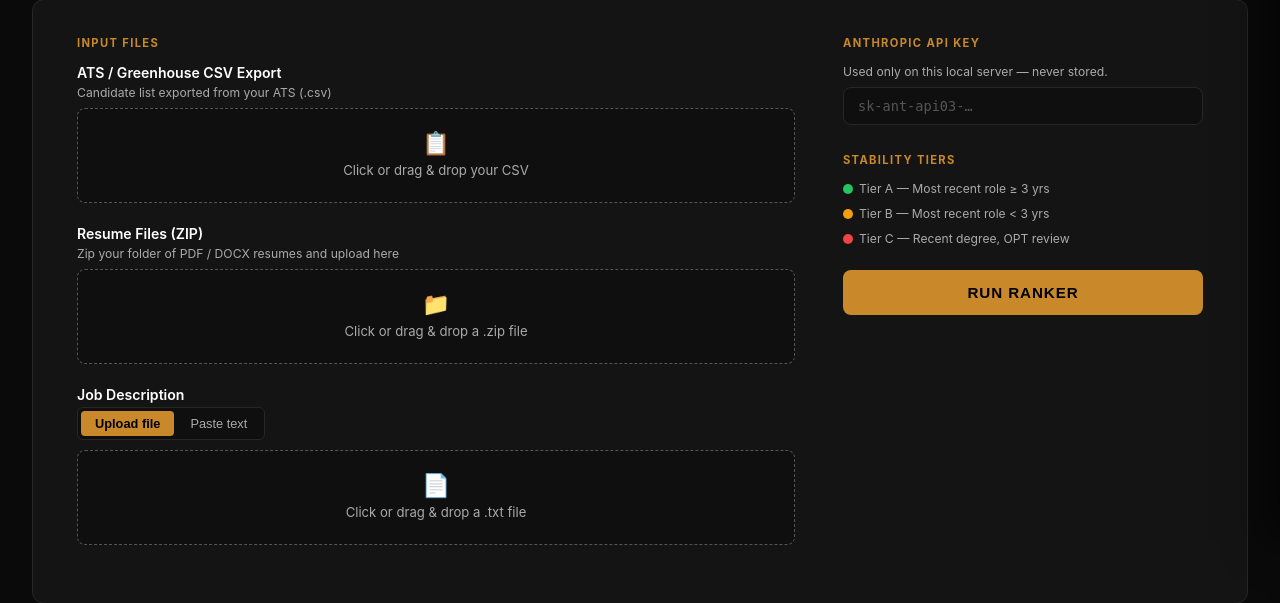
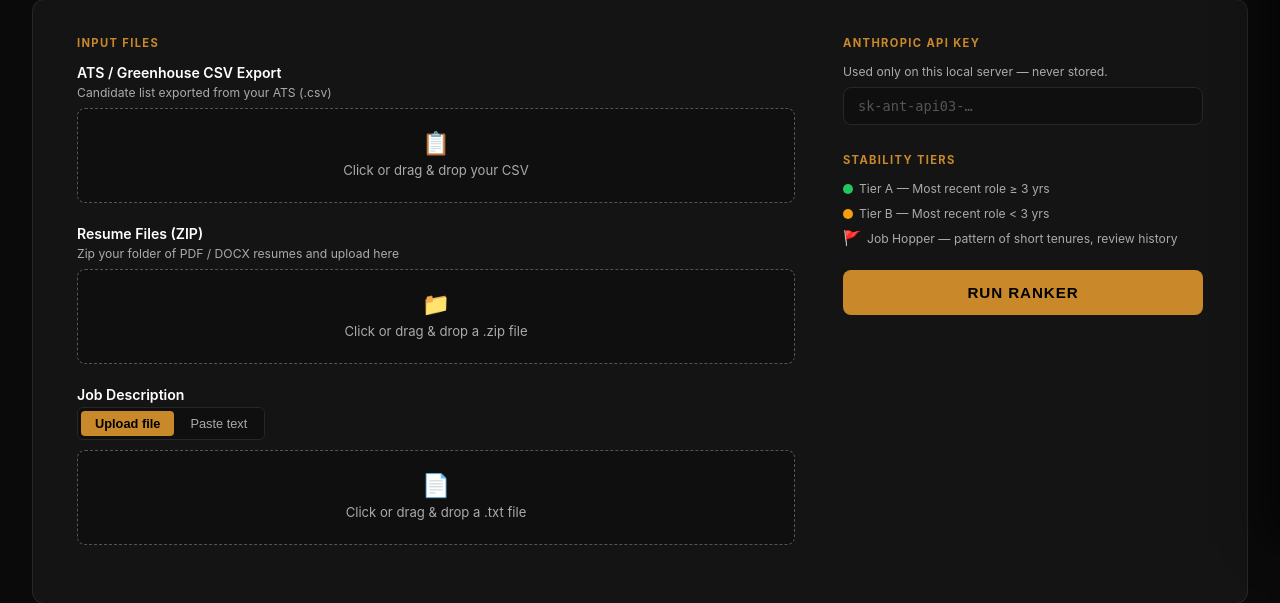
Before and after one commit to msavoy81/resume-ranker, a Flask app: page / in a window 1280 px wide. Shown: the part 258-861 px from the top of the page. Run offline with Flask 3, Linux system fonts and the light colour scheme.

Commit message:
Remove Tier C from UI, add Job Hopper flag display
- Stability Tiers legend: remove Tier C (OPT review), add 🚩 Job Hopper entry
- Card rendering: drop opt-card/OPT badge logic, add 🚩 Job Hopper badge on name
- Sort: remove Tier C, job hoppers sort last within tier (after fit score)
- Summary bar: replace Tier C / OPT review count with job hopper count
- Log parser regex: updated for new format (tier=[AB], L1/L2 scores, 🚩 flag)
- Stats object: tierC → jobHoppers throughout

https://claude.ai/code/session_01Bd3pSg1urTLw78MTuWAmsZ

```diff
--- a/templates/index.html
+++ b/templates/index.html
@@ -237,7 +237,7 @@
     .tier-dot { width: 10px; height: 10px; border-radius: 50%; flex-shrink: 0; }
     .tier-dot.t1 { background: #22C55E; }
     .tier-dot.t2 { background: #F59E0B; }
-    .tier-dot.t3 { background: #EF4444; }
+    .tier-dot.flag { font-size: 0.9rem; }
 
     /* ── Run button ──────────────────────────────────────────── */
     .run-btn {
@@ -724,7 +724,7 @@
         <div class="tier-legend" style="flex-direction:column;gap:10px;margin-bottom:24px;">
           <div class="tier-badge"><span class="tier-dot t1"></span><span>Tier A — Most recent role ≥ 3 yrs</span></div>
           <div class="tier-badge"><span class="tier-dot t2"></span><span>Tier B — Most recent role &lt; 3 yrs</span></div>
-          <div class="tier-badge"><span class="tier-dot t3"></span><span>Tier C — Recent degree, OPT review</span></div>
+          <div class="tier-badge"><span style="font-size:0.9rem;line-height:1;">🚩</span><span>Job Hopper — pattern of short tenures, review history</span></div>
         </div>
 
         <button type="submit" class="run-btn" id="run-btn">Run Ranker</button>
@@ -881,7 +881,7 @@ const progressTitle   = document.getElementById("progress-title");
 // Buffer of all parsed results — sorted and re-rendered on completion
 let _buffer = [];
 let currentJobId = null;
-const stats  = { total: 0, scored: 0, tierA: 0, tierB: 0, tierC: 0, noResume: 0 };
+const stats  = { total: 0, scored: 0, tierA: 0, tierB: 0, jobHoppers: 0, noResume: 0 };
 
 function showError(msg) {
   errorBanner.textContent = msg; errorBanner.style.display = "block";
@@ -890,9 +890,10 @@ function showError(msg) {
 
 // Parse a ranker.py log line → structured object or null
 function parseLogLine(text) {
-  const ok = text.match(/\[\s*(\d+)\/(\d+)\]\s+(.+?)\s+…\s+✓\s+tier=([ABC])\s+ny=([YN])\s+fit=([\d.]+)/);
+  const ok = text.match(/\[\s*(\d+)\/(\d+)\]\s+(.+?)\s+…\s+✓\s+tier=([AB])\s+ny=([YN])\s+L1=(\d+)\s+L2=(\d+)\s+fit=([\d.]+)(\s+🚩)?/);
   if (ok) return { kind: "ok", idx: +ok[1], total: +ok[2], name: ok[3],
-                   tier: ok[4], ny: ok[5] === "Y", fit: parseFloat(ok[6]) };
+                   tier: ok[4], ny: ok[5] === "Y", fit: parseFloat(ok[8]),
+                   jobHopper: !!ok[9] };
   const nr = text.match(/\[\s*(\d+)\/(\d+)\]\s+(.+?)\s+…\s+⚠/);
   if (nr) return { kind: "no_resume", idx: +nr[1], total: +nr[2], name: nr[3] };
   const er = text.match(/\[\s*(\d+)\/(\d+)\]\s+(.+?)\s+…\s+✗/);
@@ -902,17 +903,17 @@ function parseLogLine(text) {
 
 function fitClass(s) { return s >= 7 ? "fit-high" : s >= 4 ? "fit-mid" : "fit-low"; }
 
-// Sort: scored first (A→B→C, NY yes→no, fit desc), then no-resume/error
+// Sort: scored first (A→B, fit desc, job hoppers last within tier), then no-resume/error
 function rankSort(a, b) {
-  const t = {A:0, B:1, C:2};
+  const t = {A:0, B:1};
   if (a.kind === "ok" && b.kind !== "ok") return -1;
   if (a.kind !== "ok" && b.kind === "ok") return 1;
   if (a.kind === "ok" && b.kind === "ok") {
-    const td = (t[a.tier] ?? 3) - (t[b.tier] ?? 3);
+    const td = (t[a.tier] ?? 2) - (t[b.tier] ?? 2);
     if (td !== 0) return td;
-    const nd = (a.ny ? 0 : 1) - (b.ny ? 0 : 1);
-    if (nd !== 0) return nd;
-    return (b.fit || 0) - (a.fit || 0);
+    const fd = (b.fit || 0) - (a.fit || 0);
+    if (fd !== 0) return fd;
+    return (a.jobHopper ? 1 : 0) - (b.jobHopper ? 1 : 0);
   }
   return 0;
 }
@@ -922,14 +923,13 @@ function escAttr(s) { return s.replace(/&/g,"&amp;").replace(/"/g,"&quot;"); }
 function buildCard(parsed, rankLabel, isFinal) {
   const card = document.createElement("div");
   if (parsed.kind === "ok") {
-    const isOpt  = parsed.tier === "C";
-    card.className = "cand-card" + (isOpt ? " opt-card" : "");
-    const optHtml  = isOpt ? `<span class="opt-badge">⚠ OPT</span>` : "";
-    const stabCls  = {A:"stab-a", B:"stab-b", C:"stab-c"}[parsed.tier] || "stab-b";
-    const nyCls    = parsed.ny ? "ny-yes" : "ny-no";
-    const nyLbl    = parsed.ny ? "NY ✓" : "NY";
-    const fCls     = fitClass(parsed.fit);
-    const rankCls  = isFinal ? "cand-rank final" : "cand-rank";
+    card.className = "cand-card";
+    const stabCls    = {A:"stab-a", B:"stab-b"}[parsed.tier] || "stab-b";
+    const nyCls      = parsed.ny ? "ny-yes" : "ny-no";
+    const nyLbl      = parsed.ny ? "NY ✓" : "NY";
+    const fCls       = fitClass(parsed.fit);
+    const rankCls    = isFinal ? "cand-rank final" : "cand-rank";
+    const hopperHtml = parsed.jobHopper ? `<span class="opt-badge">🚩 Job Hopper</span>` : "";
     // Name is a clickable span; title tooltip hints that it opens the resume
     const nameLink = currentJobId
       ? `<span class="cand-name-link" data-name="${escAttr(parsed.name)}" title="Click to preview resume">${parsed.name}</span>`
@@ -937,7 +937,7 @@ function buildCard(parsed, rankLabel, isFinal) {
     card.innerHTML = `
       <div class="${rankCls}">${rankLabel}</div>
       <div class="cand-info">
-        <div class="cand-name">${nameLink}${optHtml}</div>
+        <div class="cand-name">${nameLink}${hopperHtml}</div>
       </div>
       <div class="cand-signals">
         <span class="stab-badge ${stabCls}">Tier ${parsed.tier}</span>
@@ -986,11 +986,10 @@ function showSummaryBar() {
   const parts = [];
   if (stats.tierA) parts.push(`${stats.tierA} Tier A`);
   if (stats.tierB) parts.push(`${stats.tierB} Tier B`);
-  if (stats.tierC) parts.push(`${stats.tierC} Tier C`);
   document.getElementById("summary-top").textContent =
     `✓ ${stats.scored} candidate${stats.scored !== 1 ? "s" : ""} ranked`;
   const detail = [parts.join(" · ")];
-  if (stats.tierC > 0) detail.push(`<span class="summary-opt">${stats.tierC} flagged for OPT review</span>`);
+  if (stats.jobHoppers > 0) detail.push(`<span class="summary-opt">🚩 ${stats.jobHoppers} job hopper${stats.jobHoppers !== 1 ? "s" : ""} flagged</span>`);
   if (stats.noResume > 0) detail.push(`${stats.noResume} skipped (no resume)`);
   document.getElementById("summary-detail").innerHTML = detail.join(" · ");
   summaryBar.style.display = "block";
@@ -1007,7 +1006,7 @@ form.addEventListener("submit", async e => {
 
   runBtn.disabled = true; runBtn.textContent = "Uploading…";
   _buffer = [];
-  Object.assign(stats, { total: 0, scored: 0, tierA: 0, tierB: 0, tierC: 0, noResume: 0 });
+  Object.assign(stats, { total: 0, scored: 0, tierA: 0, tierB: 0, jobHoppers: 0, noResume: 0 });
 
   let jobId;
   try {
@@ -1034,7 +1033,7 @@ form.addEventListener("submit", async e => {
         stats.scored++;
         if (parsed.tier === "A") stats.tierA++;
         else if (parsed.tier === "B") stats.tierB++;
-        else if (parsed.tier === "C") stats.tierC++;
+        if (parsed.jobHopper) stats.jobHoppers++;
       } else if (parsed.kind === "no_resume") {
         stats.noResume++;
       }
```
